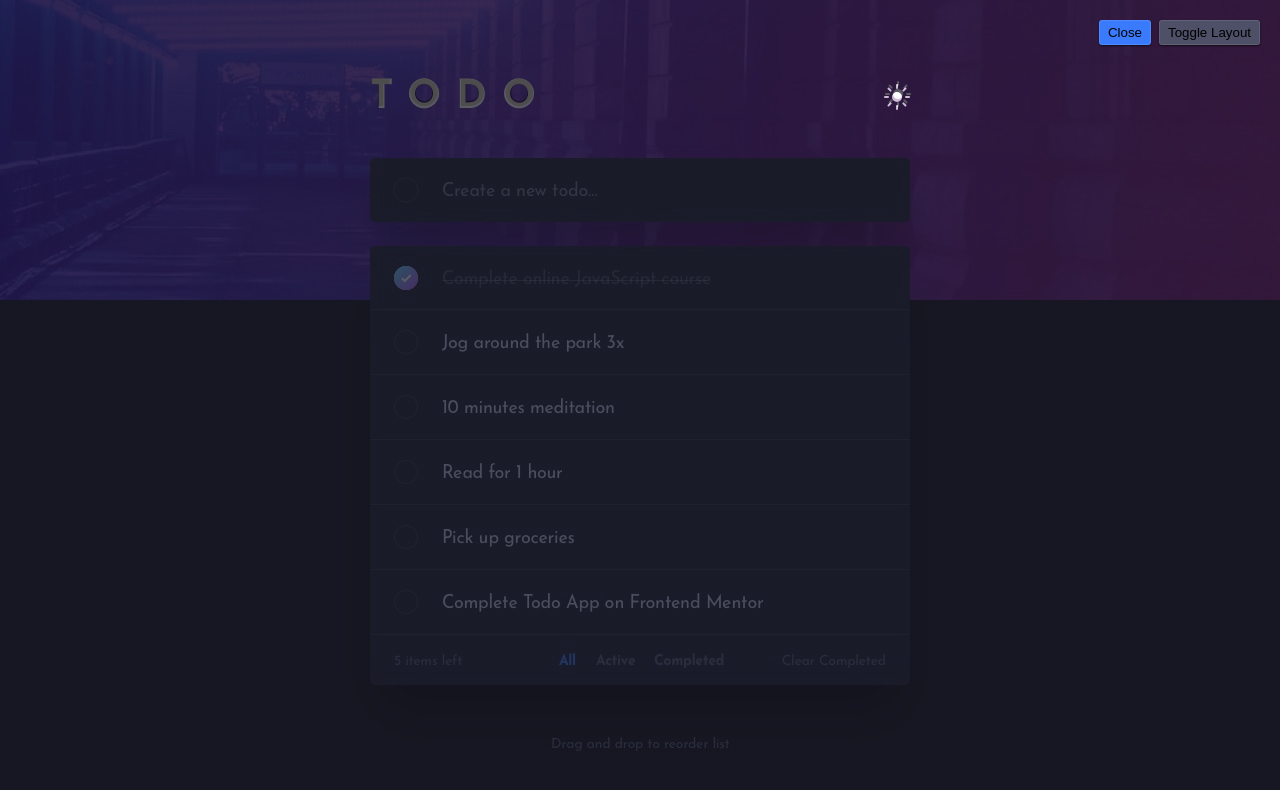
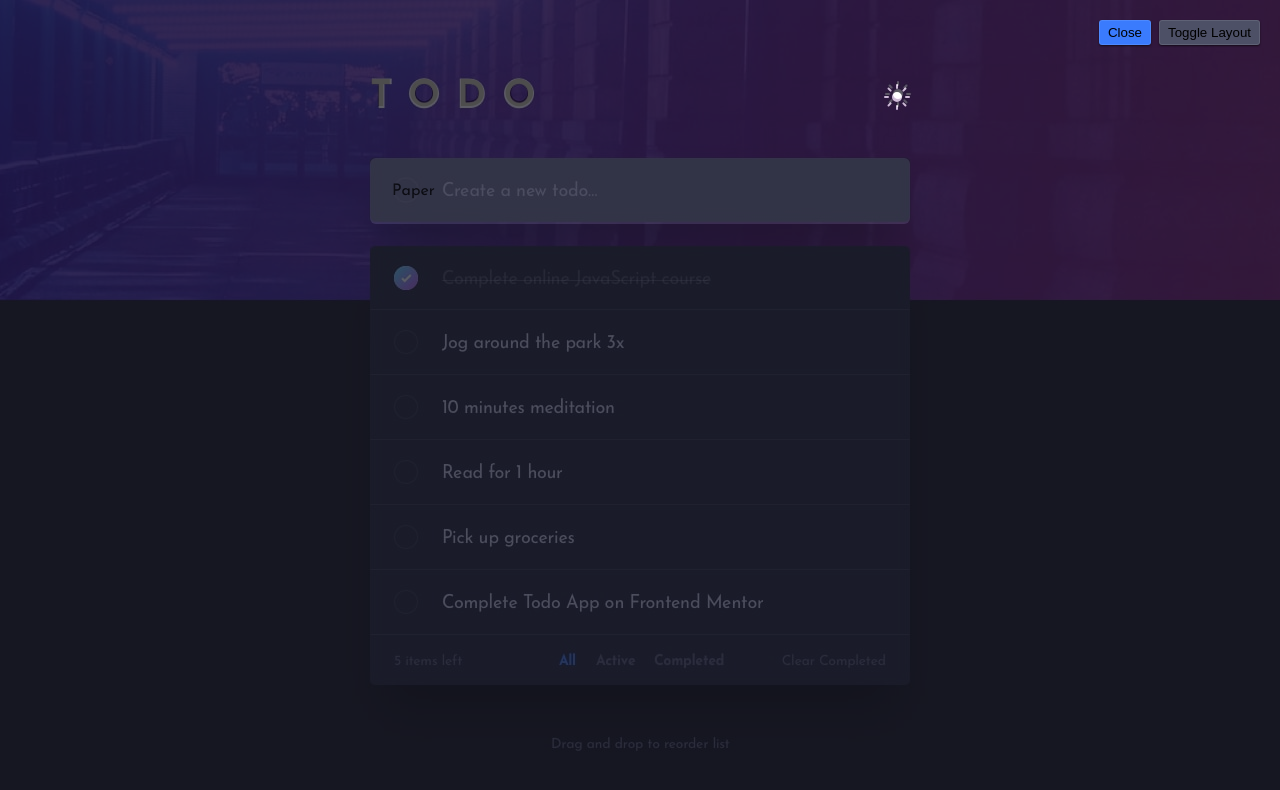
Before and after one commit to myronschippers/code-challenge-todo-app, a Next.js app: page / in a window 1280 px wide. Shown: the top 790 px of the page. Built offline with nearby package versions, Linux system fonts and the light colour scheme.

Commit message:
stubbing in a paper UI component

```diff
--- a/src/components/pages/HomePage/HomePage.tsx
+++ b/src/components/pages/HomePage/HomePage.tsx
@@ -2,6 +2,7 @@
 
 import React from 'react';
 import { DesignOverlay } from '../../ui/DesignOverlay';
+import { Paper } from '../../ui/Paper';
 import { IconSun } from '../../../icons';
 import { StyledPlaceholderBlock, StyledTopper, StyledHeadline } from './styles';
 
@@ -15,6 +16,8 @@ export const HomePage: React.FC<IProps> = (props) => {
         <StyledHeadline>TODO</StyledHeadline>
         <IconSun />
       </StyledTopper>
+
+      <Paper>Content</Paper>
     </div>
   );
 };
--- a/src/components/pages/HomePage/styles.ts
+++ b/src/components/pages/HomePage/styles.ts
@@ -11,6 +11,7 @@ export const StyledTopper = styled.div`
   justify-content: space-between;
   align-items: center;
   padding-top: 6.8rem;
+  margin-bottom: 3.2rem;
 `;
 
 export const StyledHeadline = styled.h1`
--- /dev/null
+++ b/src/components/ui/Paper/Paper.tsx
@@ -0,0 +1,7 @@
+import React from 'react';
+import { StyledPaperContainer } from './styles';
+import { IPaperProps } from './types';
+
+export const Paper: React.FC<IPaperProps> = ({ children }) => {
+  return <StyledPaperContainer>Paper</StyledPaperContainer>;
+};
--- /dev/null
+++ b/src/components/ui/Paper/index.ts
@@ -0,0 +1,2 @@
+export { Paper } from './Paper';
+export type { IPaperProps } from './types';
--- /dev/null
+++ b/src/components/ui/Paper/styles.tsx
@@ -0,0 +1,8 @@
+import styled from 'styled-components';
+
+export const StyledPaperContainer = styled.div`
+  width: 100%;
+  padding: 2.5rem 2.2rem;
+  border-radius: 6px;
+  background-color: ${({ theme }) => theme.palette.current.paper};
+`;
--- /dev/null
+++ b/src/components/ui/Paper/types.ts
@@ -0,0 +1,5 @@
+import { ReactNode } from 'react';
+
+export interface IPaperProps {
+  children?: ReactNode;
+}
```
